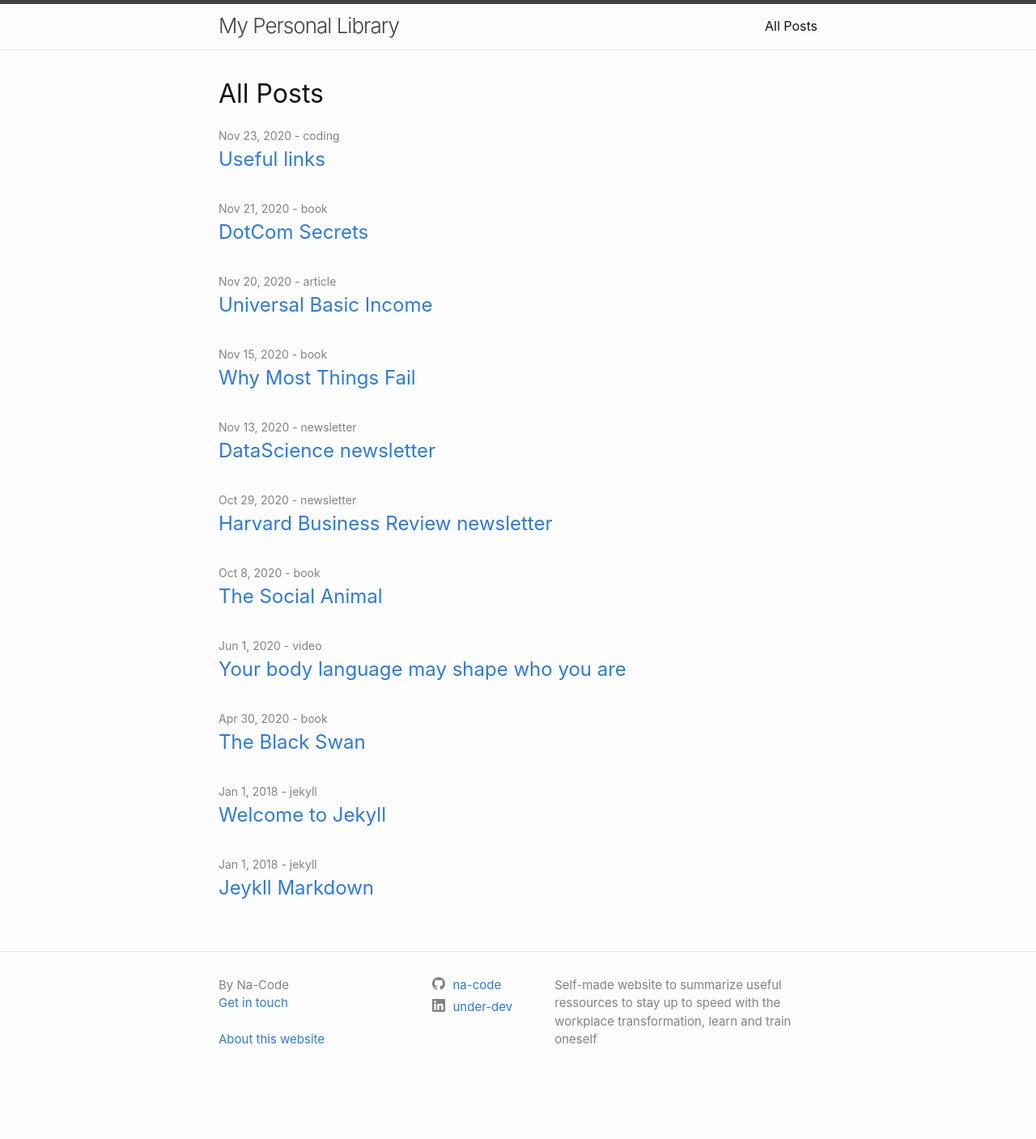
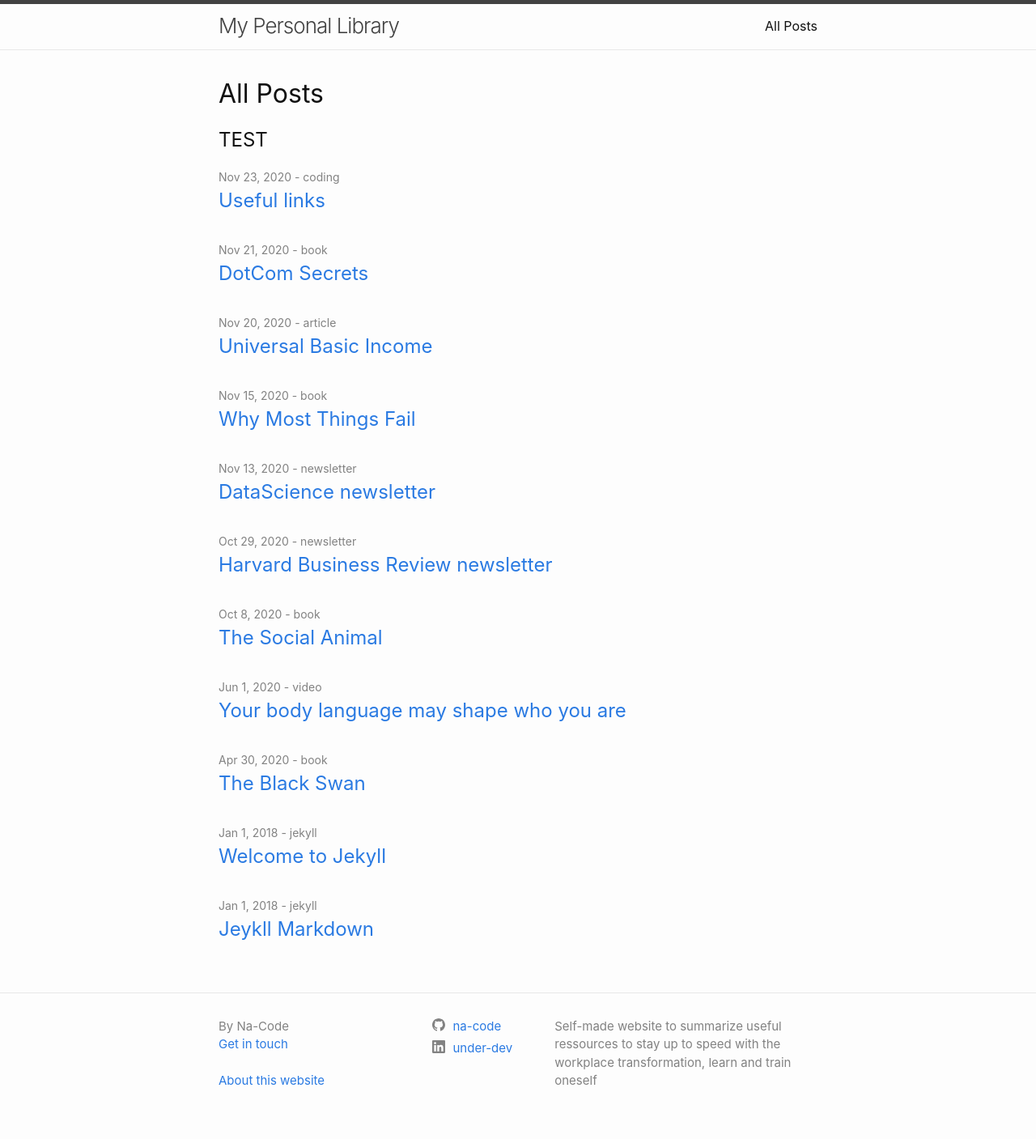
Before and after one commit to na-code/na-site, a Jekyll site: the page built from pages/all_post.md, in a window 1280 px wide. Shown: the whole page at 81% size. Built offline with Jekyll 4.4.1, drawn with Linux system fonts in a browser that asks for light colours; before the commit the page ends 1356 px from its top, so only the background shows below that.

Commit message:
Update all_post.html

```diff
--- a/_layouts/all_post.html
+++ b/_layouts/all_post.html
@@ -10,6 +10,7 @@ layout: default
   {{ content }}
 
   <!-- Test implementation filtre -->
+  <h2 class="post-link">TEST</h2>
   {%- for category in pages.categories -%}
     <h2 class="post-link">{{category[0]}} </h2>
   {%- endfor -%}
```
